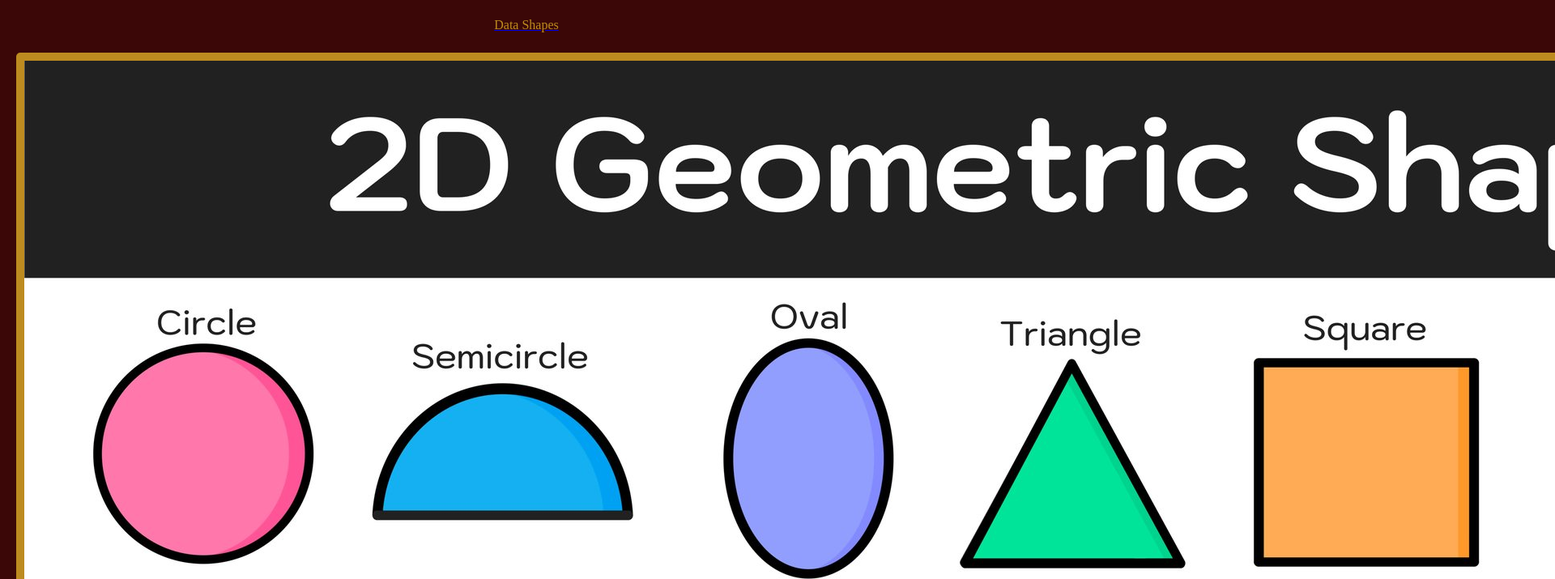
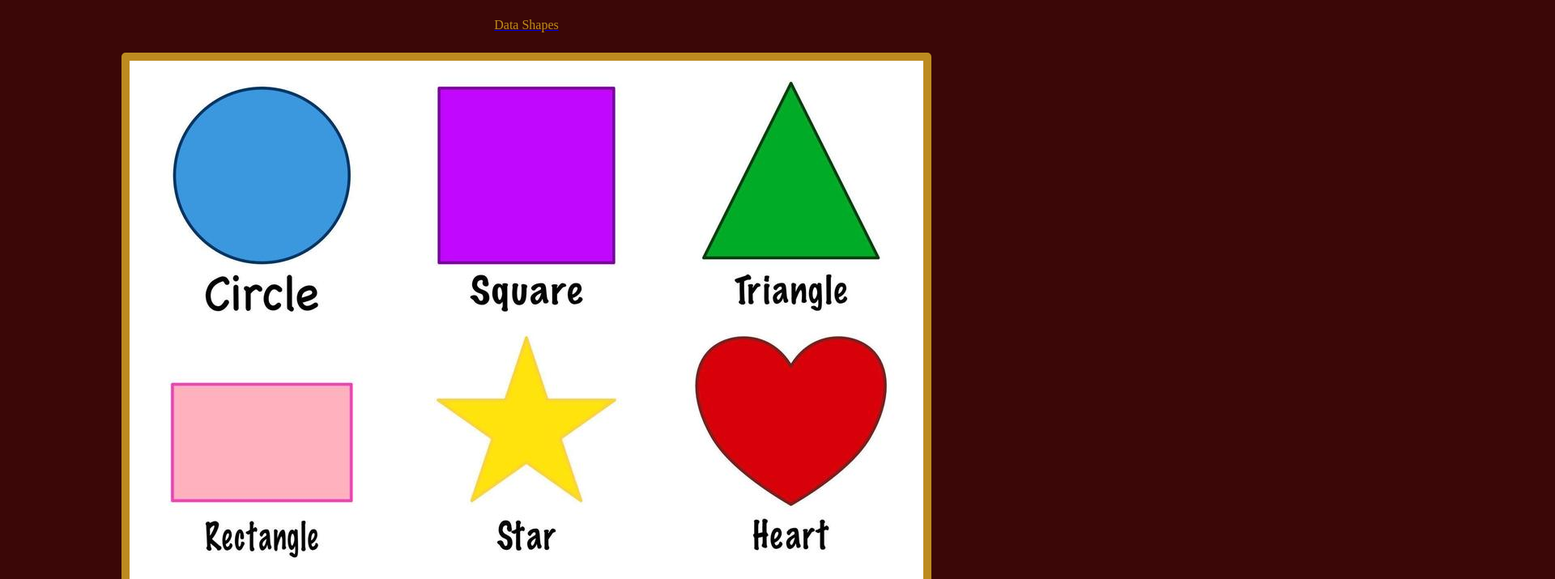
Before and after one commit to AugustCarazoThompson/.github.io, a plain HTML site: page links.html in a window 1280 px wide. Shown: the part 1689-2404 px from the top of the page at 81% size, 1920 px wide, since content can reach past the window. Drawn offline with Linux system fonts and the light colour scheme.

Commit message:
Fixing things

```diff
--- a/links.html
+++ b/links.html
@@ -93,7 +93,7 @@
 						<center><a href="https://steamcommunity.com/id/Elvis_Osceola"><font color=#bd8b20>Steam</a></center>
 						<center><h6><p><img src="assets/valve.jpg" alt="Steam"></p></h6></center>
 							     <center><a href="asd-projects/data-shapes/index.html"><font color=#bd8b20>Data Shapes</a></center>
-									<center><h6><p><img src="assets/2D-Geometric-Shapes.jpg" alt="Steam"></p></h6></center>
+									<center><h6><p><img src="assets/shapes.jpg" alt="Steam"></p></h6></center>
 									<center><a href="projects/circularity/index.html"><font color=#bd8b20>Circularity</a></center>
 										<center><h6><p><img src="assets/singularity.jpg" alt="Steam"></p></h6></center>
 										<center><a href="asd-projects/debugging-exercise/index.html"><font color=#bd8b20>Debugging Exercise</a></center>
```
Also changed, not shown: assets/2D-Geometric-Shapes.jpg (deleted), assets/shapes.jpg (added).
